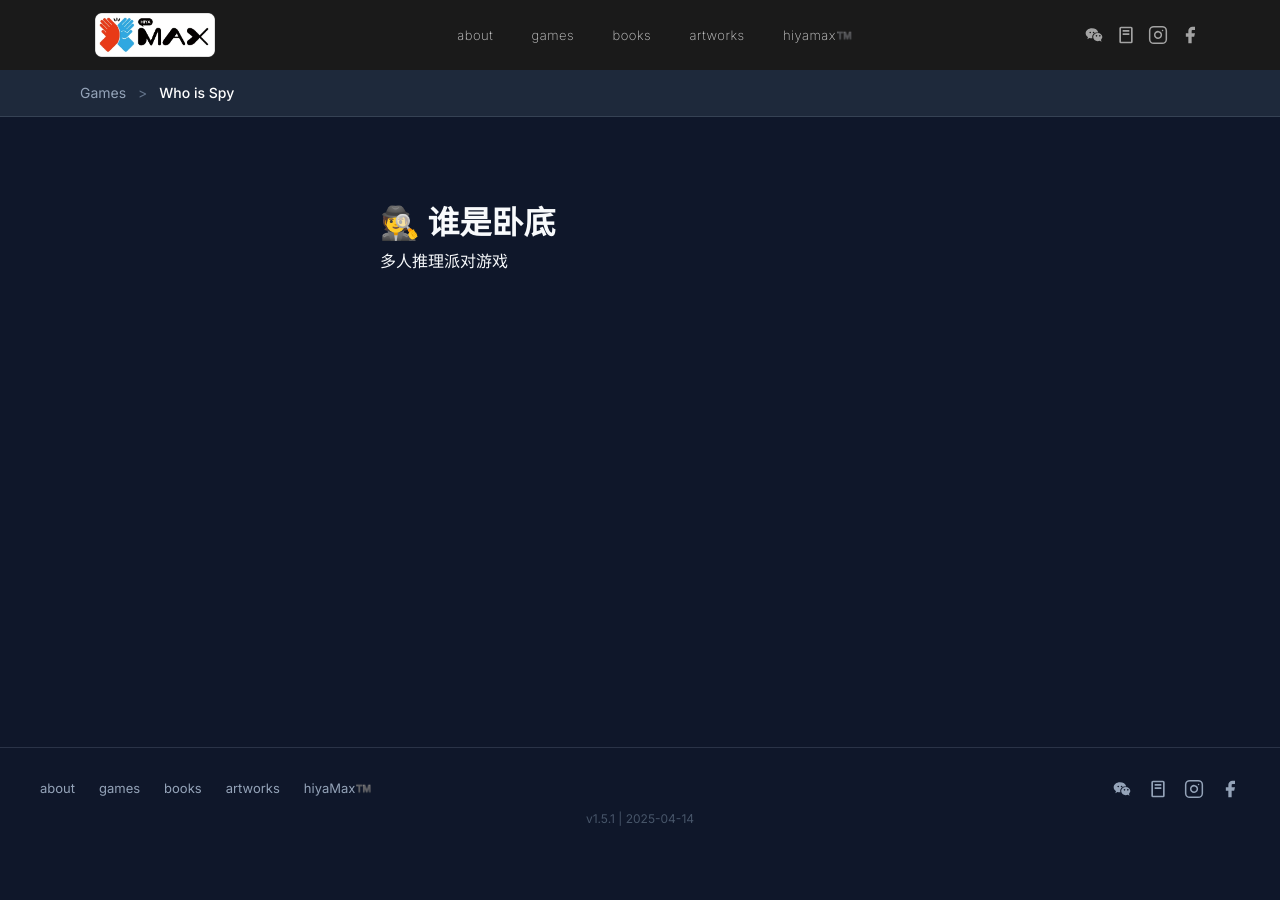
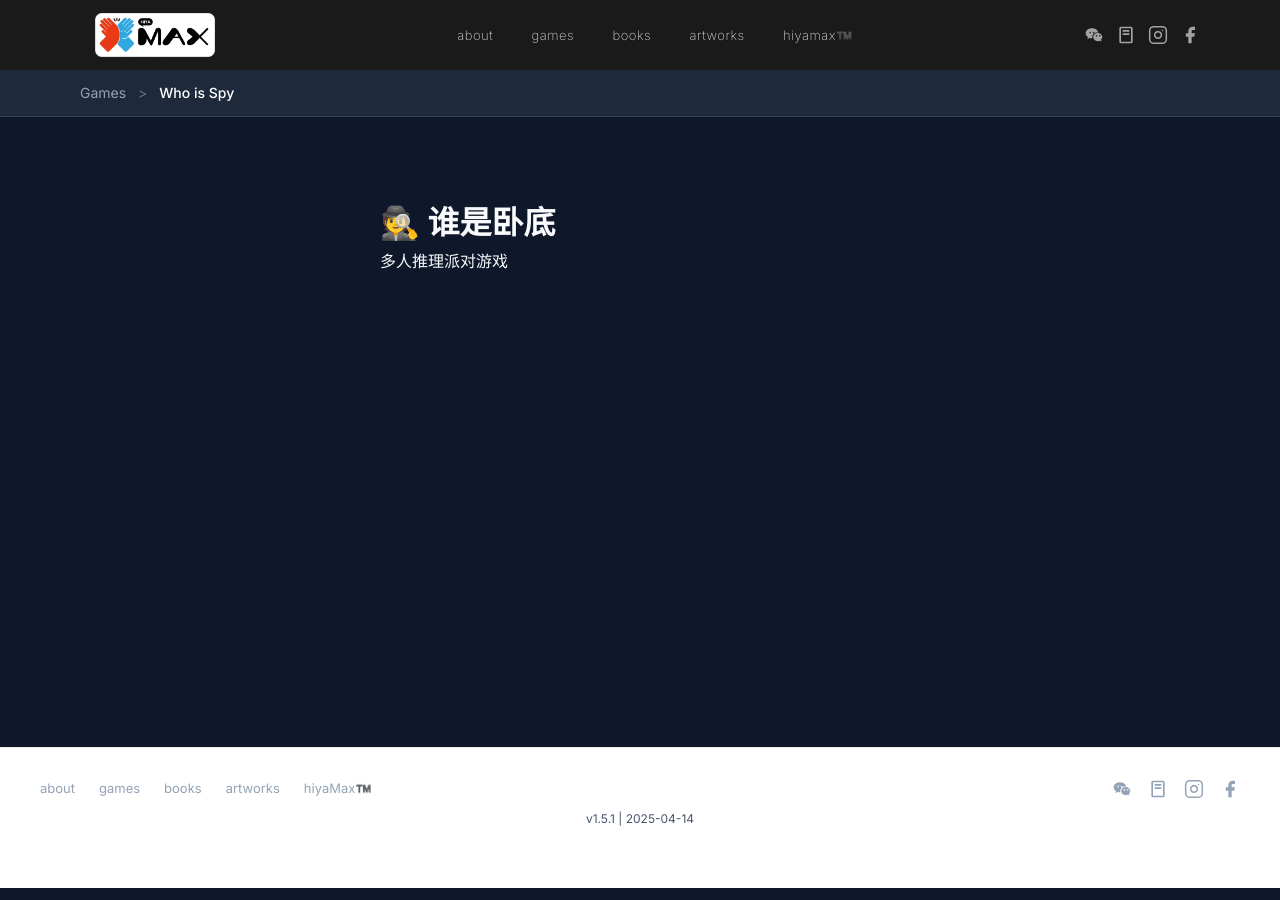
Before and after one commit to hiyaScott/hiyamax-home, a Jekyll site: the page built from _games/who-is-spy.md, in a window 1280 px wide. Built offline with Jekyll 4.4.1, drawn with Linux system fonts in a browser that asks for light colours.

Commit message:
Fix: footer background - ensure body covers full viewport, white footer for all pages

```diff
--- a/_layouts/game.html
+++ b/_layouts/game.html
@@ -119,13 +119,32 @@
     color: #94a3b8;
   }
 
-  /* Game Footer - Dark theme to match game */
+  /* Game Footer - White background */
   .footer {
-    background: transparent;
-    padding: 30px 40px;
-    padding-bottom: calc(30px + env(safe-area-inset-bottom, 0px));
-    border-top: 1px solid rgba(148, 163, 184, 0.2);
+    background: #fff;
+    padding: 30px 40px 60px;
+    border-top: 1px solid #eee;
     margin-top: 0;
+  }
+
+  .footer .footer-nav a {
+    color: #666;
+  }
+
+  .footer .footer-nav a:hover {
+    color: #000;
+  }
+
+  .footer .footer-social-link {
+    color: #666;
+  }
+
+  .footer .footer-social-link:hover {
+    color: #000;
+  }
+
+  .footer .footer-version {
+    color: #999;
   }
 
   .footer .footer-inner {
--- a/_layouts/games-list.html
+++ b/_layouts/games-list.html
@@ -37,7 +37,7 @@
 <style>
 /* Games Page - Match Original Design */
 html, body {
-  min-height: 100%;
+  min-height: 100vh;  /* 确保占满整个视口 */
   overflow-x: hidden;
 }
 
```
